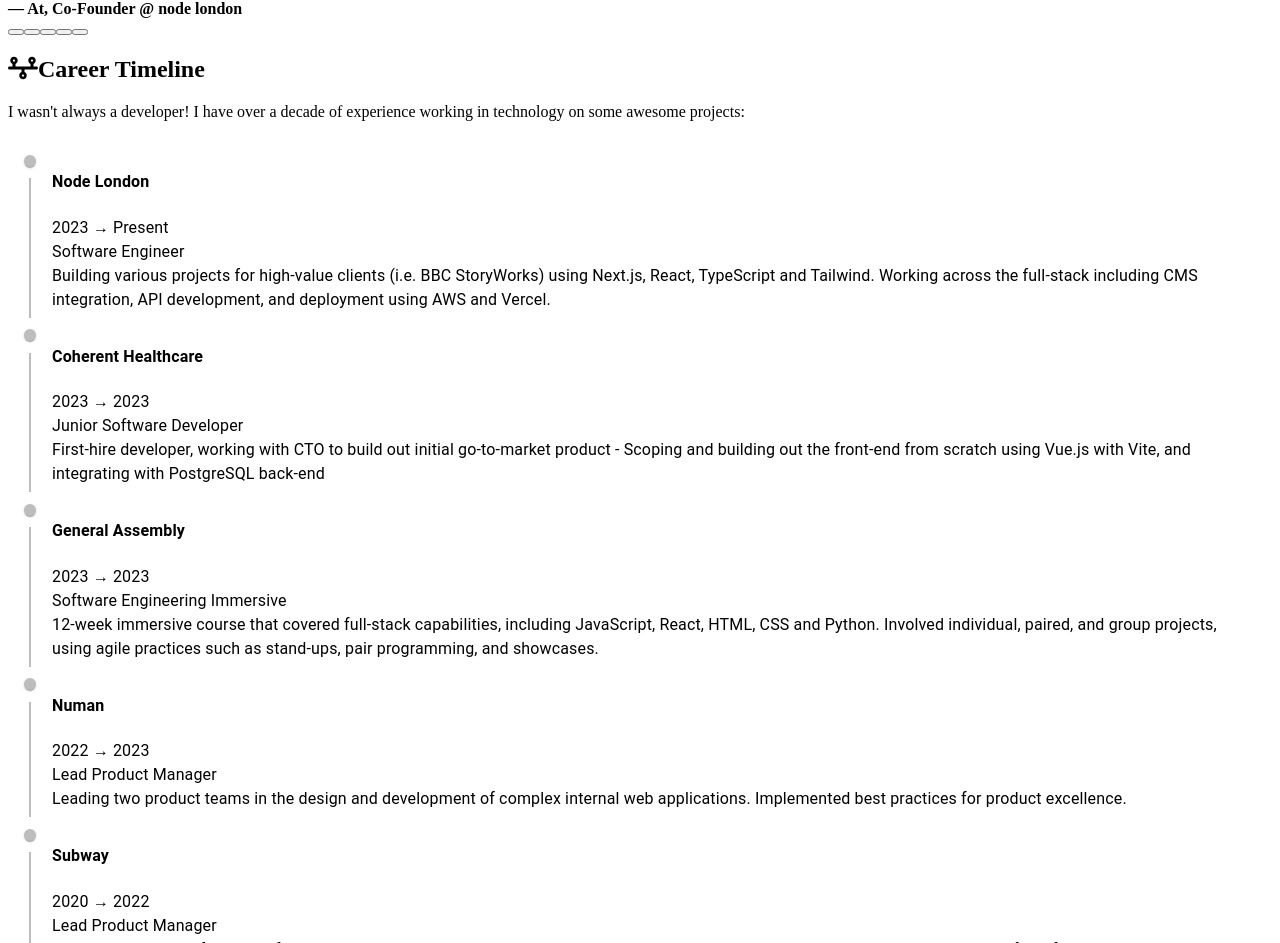
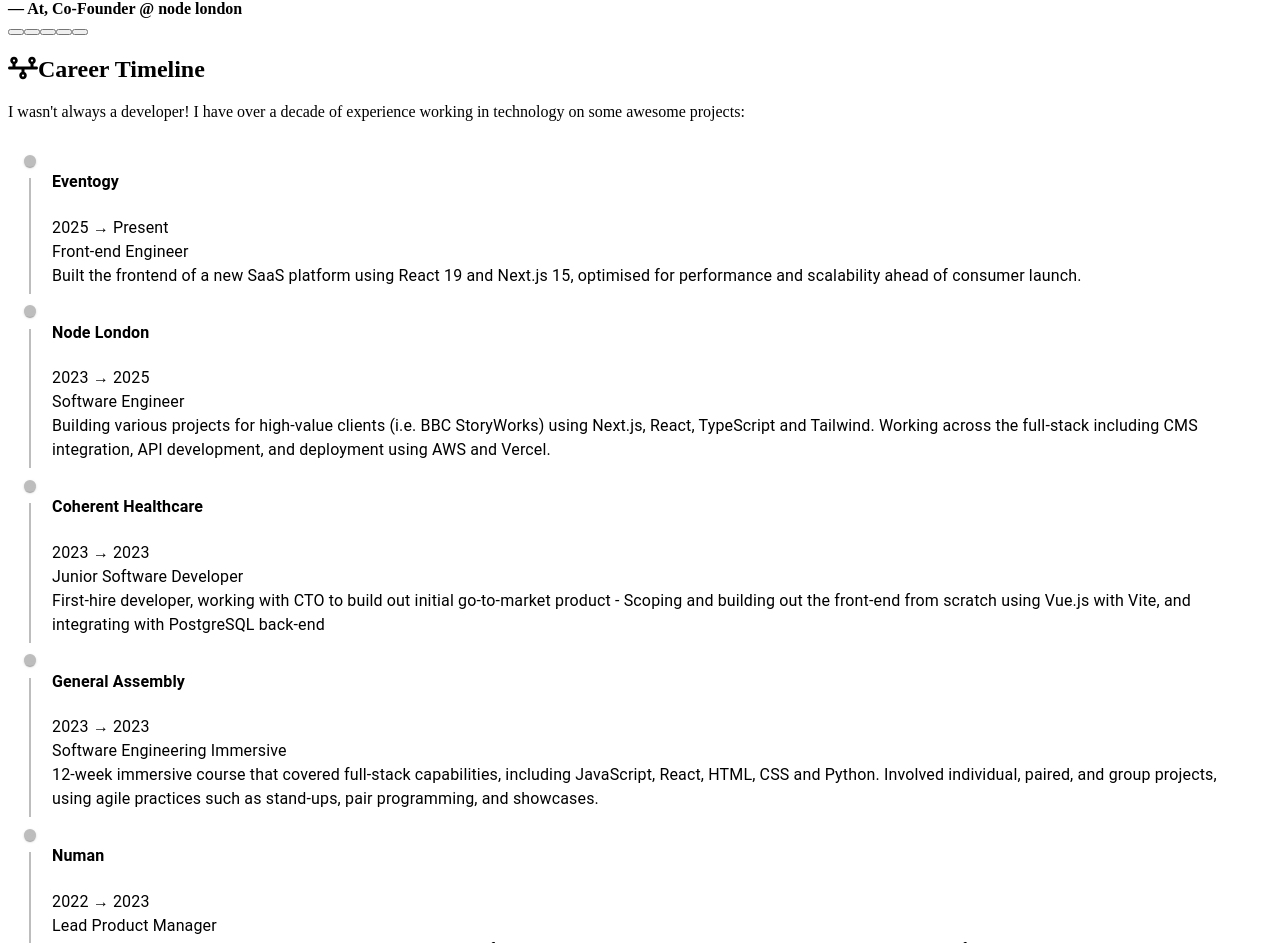
Before and after one commit to james-gulland/portfolio, a React (Create React App) app in the folder client/: page / in a window 1280 px wide. Shown: the part 3272-4215 px from the top of the page. Built offline with nearby package versions, Linux system fonts and the light colour scheme; the HTML template or start-up script is replaced by a standard one.

Commit message:
feat: add Eventogy to career component

```diff
--- a/client/src/components/Career.js
+++ b/client/src/components/Career.js
@@ -1,108 +1,129 @@
-import Timeline from '@mui/lab/Timeline'
-import TimelineItem, { timelineItemClasses } from '@mui/lab/TimelineItem'
-import TimelineSeparator from '@mui/lab/TimelineSeparator'
-import TimelineConnector from '@mui/lab/TimelineConnector'
-import TimelineContent from '@mui/lab/TimelineContent'
-import TimelineDot from '@mui/lab/TimelineDot'
+import Timeline from "@mui/lab/Timeline";
+import TimelineItem, { timelineItemClasses } from "@mui/lab/TimelineItem";
+import TimelineSeparator from "@mui/lab/TimelineSeparator";
+import TimelineConnector from "@mui/lab/TimelineConnector";
+import TimelineContent from "@mui/lab/TimelineContent";
+import TimelineDot from "@mui/lab/TimelineDot";
 
 const career = [
   {
-    companyName: 'Node London',
-    jobTitle: 'Software Engineer',
-    startDate: '2023',
-    endDate: 'Present',
-    description: 'Building various projects for high-value clients (i.e. BBC StoryWorks) using Next.js, React, TypeScript and Tailwind. Working across the full-stack including CMS integration, API development, and deployment using AWS and Vercel.',
+    companyName: "Eventogy",
+    jobTitle: "Front-end Engineer",
+    startDate: "2025",
+    endDate: "Present",
+    description:
+      "Built the frontend of a new SaaS platform using React 19 and Next.js 15, optimised for performance and scalability ahead of consumer launch.",
   },
   {
-    companyName: 'Coherent Healthcare',
-    jobTitle: 'Junior Software Developer',
-    startDate: '2023',
-    endDate: '2023',
-    description: 'First-hire developer, working with CTO to build out initial go-to-market product - Scoping and building out the front-end from scratch using Vue.js with Vite, and integrating with PostgreSQL back-end',
+    companyName: "Node London",
+    jobTitle: "Software Engineer",
+    startDate: "2023",
+    endDate: "2025",
+    description:
+      "Building various projects for high-value clients (i.e. BBC StoryWorks) using Next.js, React, TypeScript and Tailwind. Working across the full-stack including CMS integration, API development, and deployment using AWS and Vercel.",
   },
   {
-    companyName: 'General Assembly',
-    jobTitle: 'Software Engineering Immersive',
-    startDate: '2023',
-    endDate: '2023',
-    description: '12-week immersive course that covered full-stack capabilities, including JavaScript, React, HTML, CSS and Python. Involved individual, paired, and group projects, using agile practices such as stand-ups, pair programming, and showcases.',
+    companyName: "Coherent Healthcare",
+    jobTitle: "Junior Software Developer",
+    startDate: "2023",
+    endDate: "2023",
+    description:
+      "First-hire developer, working with CTO to build out initial go-to-market product - Scoping and building out the front-end from scratch using Vue.js with Vite, and integrating with PostgreSQL back-end",
   },
   {
-    companyName: 'Numan',
-    jobTitle: 'Lead Product Manager',
-    startDate: '2022',
-    endDate: '2023',
-    description: 'Leading two product teams in the design and development of complex internal web applications. Implemented best practices for product excellence.',
+    companyName: "General Assembly",
+    jobTitle: "Software Engineering Immersive",
+    startDate: "2023",
+    endDate: "2023",
+    description:
+      "12-week immersive course that covered full-stack capabilities, including JavaScript, React, HTML, CSS and Python. Involved individual, paired, and group projects, using agile practices such as stand-ups, pair programming, and showcases.",
   },
   {
-    companyName: 'Subway',
-    jobTitle: 'Lead Product Manager',
-    startDate: '2020',
-    endDate: '2022',
-    description: 'Leading digital transformation for the Subway apps across EMEA; scaling up two product divisions, building out the Mobile Order platform from scratch, culture shifting towards data and customer centricity.',
+    companyName: "Numan",
+    jobTitle: "Lead Product Manager",
+    startDate: "2022",
+    endDate: "2023",
+    description:
+      "Leading two product teams in the design and development of complex internal web applications. Implemented best practices for product excellence.",
   },
   {
-    companyName: 'Pizza Hut Digital Ventures',
-    jobTitle: 'Senior Product Manager',
-    startDate: '2017',
-    endDate: '2020',
-    description: 'Launching Pizza Hut digital platform in India. 35% growth rate improvement to conversion, 28% revenue uplift vs existing vendor.  Pizza Hut best project prize winner 2019.',
+    companyName: "Subway",
+    jobTitle: "Lead Product Manager",
+    startDate: "2020",
+    endDate: "2022",
+    description:
+      "Leading digital transformation for the Subway apps across EMEA; scaling up two product divisions, building out the Mobile Order platform from scratch, culture shifting towards data and customer centricity.",
   },
   {
-    companyName: 'New Look',
-    jobTitle: 'Product Manager',
-    startDate: '2017',
-    endDate: '2017',
-    description: 'Defining a 2 year strategy for personalisation and recommendations, in order to maximise conversion across the e-commerce funnel.',
+    companyName: "Pizza Hut Digital Ventures",
+    jobTitle: "Senior Product Manager",
+    startDate: "2017",
+    endDate: "2020",
+    description:
+      "Launching Pizza Hut digital platform in India. 35% growth rate improvement to conversion, 28% revenue uplift vs existing vendor.  Pizza Hut best project prize winner 2019.",
   },
   {
-    companyName: 'Just Eat',
-    jobTitle: 'Product Manager',
-    startDate: '2016',
-    endDate: '2017',
-    description: 'Adding incremental value to the e-commerce funnel; building on and maintaining conversion rates of 30-40%, across all channels.',
+    companyName: "New Look",
+    jobTitle: "Product Manager",
+    startDate: "2017",
+    endDate: "2017",
+    description:
+      "Defining a 2 year strategy for personalisation and recommendations, in order to maximise conversion across the e-commerce funnel.",
   },
   {
-    companyName: 'Comic Relief',
-    jobTitle: 'Product Owner',
-    startDate: '2014',
-    endDate: '2015',
-    description: 'Owning the product strategy and delivery for the CR fundraising platform; consisting of event registration and sponsorship (e-commerce) for Sport Relief 2016 and Red Nose Day 2015.',
+    companyName: "Just Eat",
+    jobTitle: "Product Manager",
+    startDate: "2016",
+    endDate: "2017",
+    description:
+      "Adding incremental value to the e-commerce funnel; building on and maintaining conversion rates of 30-40%, across all channels.",
   },
   {
-    companyName: 'uSwitch',
-    jobTitle: 'Project/Product Manager',
-    startDate: '2011',
-    endDate: '2014',
-    description: 'Owning the product strategy and delivery for the broadband comparison product; assessing product opportunities, working across the business to gather and prioritise requirements, and delivering new feature sets.',
+    companyName: "Comic Relief",
+    jobTitle: "Product Owner",
+    startDate: "2014",
+    endDate: "2015",
+    description:
+      "Owning the product strategy and delivery for the CR fundraising platform; consisting of event registration and sponsorship (e-commerce) for Sport Relief 2016 and Red Nose Day 2015.",
   },
   {
-    companyName: 'Orange (now EE)',
-    jobTitle: 'Technical Graduate Scheme',
-    startDate: '2004',
-    endDate: '2011',
-    description: '1 of 12 successful candidates from over 3000 applicants across the country to secure a place on the Orange Technical Graduate Scheme.  Consisted of 5 month placements around Technical, Retail, and Marketing, transitioning in a Project Manager role.',
+    companyName: "uSwitch",
+    jobTitle: "Project/Product Manager",
+    startDate: "2011",
+    endDate: "2014",
+    description:
+      "Owning the product strategy and delivery for the broadband comparison product; assessing product opportunities, working across the business to gather and prioritise requirements, and delivering new feature sets.",
   },
   {
-    companyName: 'Toyota',
-    jobTitle: 'Web Developer',
-    startDate: '2004',
-    endDate: '2004',
-    description: 'Developed an online parts system for Toyota dealers, to be able to search and order parts according to current stock levels.  Received the Project Prize of the Year 2004, awarded by The British Computing Society (BCS).',
+    companyName: "Orange (now EE)",
+    jobTitle: "Technical Graduate Scheme",
+    startDate: "2004",
+    endDate: "2011",
+    description:
+      "1 of 12 successful candidates from over 3000 applicants across the country to secure a place on the Orange Technical Graduate Scheme.  Consisted of 5 month placements around Technical, Retail, and Marketing, transitioning in a Project Manager role.",
   },
   {
-    companyName: 'Electrosonic',
-    jobTitle: 'Software Developer',
-    startDate: '2002',
-    endDate: '2003',
-    description: 'Application development in Visual Basic.NET that scheduled audio-visual equipment.  Received Grade A by Kingston University.',
-  }
-]
+    companyName: "Toyota",
+    jobTitle: "Web Developer",
+    startDate: "2004",
+    endDate: "2004",
+    description:
+      "Developed an online parts system for Toyota dealers, to be able to search and order parts according to current stock levels.  Received the Project Prize of the Year 2004, awarded by The British Computing Society (BCS).",
+  },
+  {
+    companyName: "Electrosonic",
+    jobTitle: "Software Developer",
+    startDate: "2002",
+    endDate: "2003",
+    description:
+      "Application development in Visual Basic.NET that scheduled audio-visual equipment.  Received Grade A by Kingston University.",
+  },
+];
 
 const Career = () => {
-
   return (
-    <Timeline className="timeline-wrapper"
+    <Timeline
+      className="timeline-wrapper"
       sx={{
         [`& .${timelineItemClasses.root}:before`]: {
           flex: 0,
@@ -112,8 +133,8 @@
     >
       {career.length > 0 ? (
         career.map((job, index) => {
-          const { companyName, jobTitle, startDate, endDate, description } = job
-          const isLastItem = index === career.length - 1
+          const { companyName, jobTitle, startDate, endDate, description } = job;
+          const isLastItem = index === career.length - 1;
           return (
             <TimelineItem key={index}>
               <TimelineSeparator>
@@ -131,16 +152,13 @@
                 </div>
               </TimelineContent>
             </TimelineItem>
-          )
+          );
         })
+      ) : (
+        <>{console.log("error")}</>
+      )}
+    </Timeline>
+  );
+};
 
-      ) :
-        <>
-          {console.log('error')}
-        </>
-      }
-    </Timeline>
-  )
-}
-
-export default Career
+export default Career;
```
